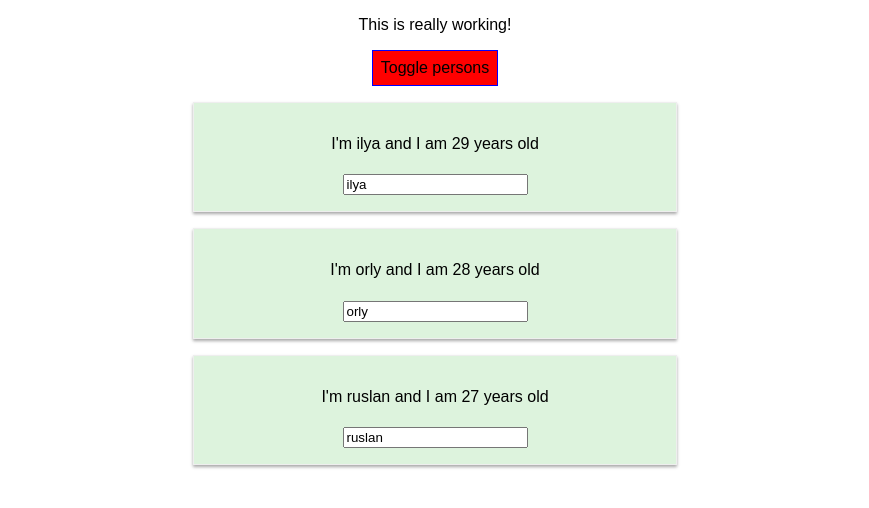
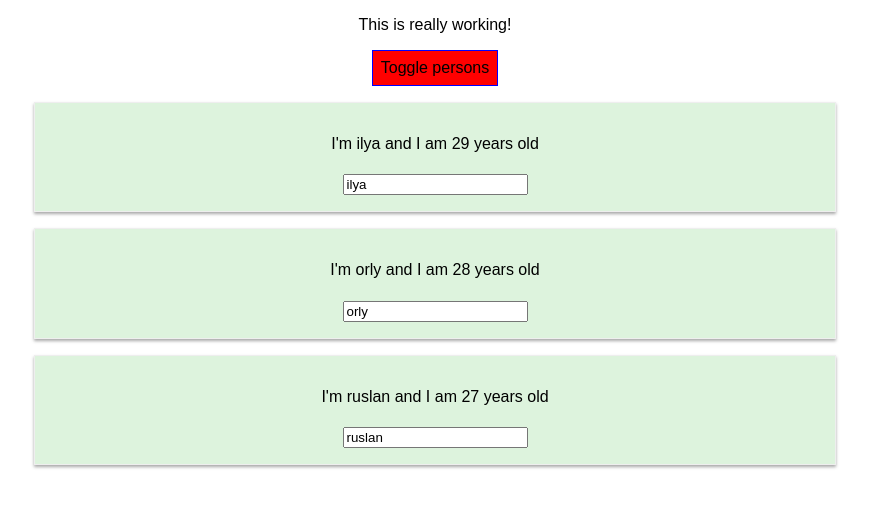
Before and after one commit to ilyakolker/react-udemy, a React (Create React App) app: page / in a window 1280 px wide. Both pictures are taken after a click on the button "Toggle persons". Shown: the top 508 px of the page, without its empty margins (205-1074 px from the left). Built offline with nearby package versions, Linux system fonts and the light colour scheme.

Commit message:
commiting befor using eject module

```diff
--- a/src/App.js
+++ b/src/App.js
@@ -52,10 +52,7 @@ togglePersonHandler = () => {
       border: '1px solid blue',
       padding: '8px',
       cursor: 'pointer',
-      ':hover' : {
-        backgroundColor: 'gray',
-        color: 'white'
-      }
+
     };
 
     let persons = null;
@@ -76,11 +73,7 @@ togglePersonHandler = () => {
       );
 
       style.backgroundColor = 'red';
-      style[':hover'] = {
-        backgroundColor: 'lightblue',
-        color: 'black'
-      };
-    }
+     }
 
     let classes = [];
     if (this.state.persons.length <=2) {
@@ -98,7 +91,7 @@ togglePersonHandler = () => {
     // }
 
     return (
-      <StyleRoot>
+
       <div className="App">
       <p className={classes.join(' ')}>This is really working!</p>
       <button
@@ -107,9 +100,9 @@ togglePersonHandler = () => {
       >Toggle persons</button>
       {persons}
       </div>
-      </StyleRoot>
+
     );
   }
 }
 
-export default Radium(App);
+export default App;
--- a/src/Person/Person.js
+++ b/src/Person/Person.js
@@ -1,14 +1,9 @@
 import React from 'react';
 import './Person.css';
-import Radium from 'radium';
 const person = (props) => {
-    const style = {
-        '@media (min-width: 500px)' : {
-            width : '450px'
-        }
-    };
+
     return(
-        <div className="Person" style={style}>
+        <div className="Person">
             <p onClick={props.click}>I'm {props.name} and I am {props.age} years old</p>
             <h1>{props.title}</h1>
             <p>{props.children}</p>
@@ -17,4 +12,4 @@ const person = (props) => {
     )
 }
 
-export default Radium(person);
+export default person;
```
